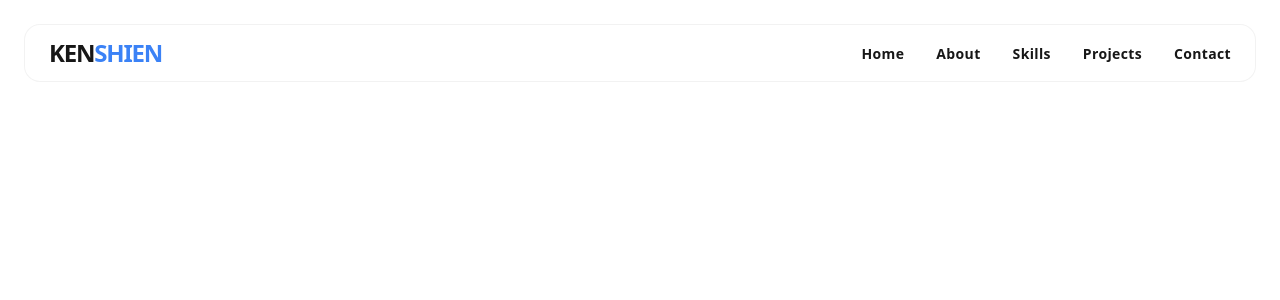
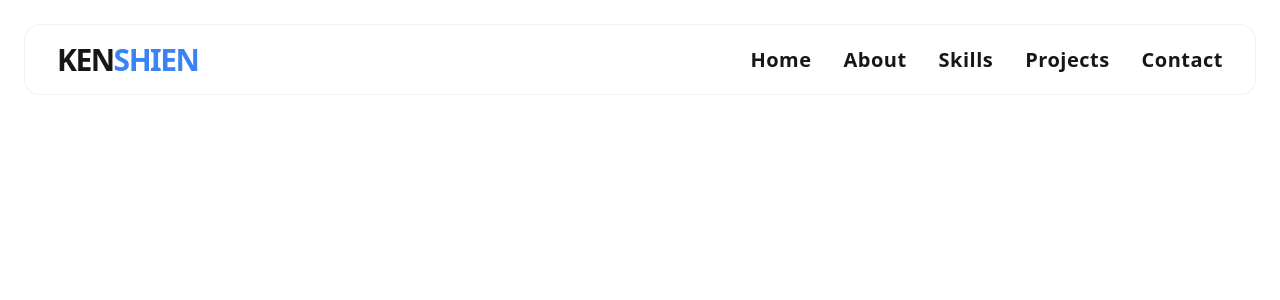
Before and after one commit to KenshienAlao/Portfolio, a Next.js app: page /components/Navigation in a window 1280 px wide. Shown: the top 300 px of the page. Built offline with nearby package versions, Linux system fonts and the light colour scheme.

Commit message:
added some clamp in the text and padding

```diff
--- a/app/components/Navigation/page.js
+++ b/app/components/Navigation/page.js
@@ -11,6 +11,9 @@ import { useScrollToSection } from "@/app/hooks/useScrollToSection";
 
 // utils
 import { menu } from "@/app/utils/navigationMenu";
+
+// ui
+import { MenuIcon } from "@/app/components/ui/elements";
 
 export default function Navigation({ active }) {
   const scrolled = useHandleScroll();
@@ -31,24 +34,24 @@ export default function Navigation({ active }) {
               initial={{ y: -40, opacity: 0 }}
               animate={{ y: 0, opacity: 1 }}
               transition={{ duration: 0.5 }}
-              className={`bg-glass border-glass-border flex items-center justify-between rounded-2xl border px-6 py-3 shadow-lg backdrop-blur-md transition-all duration-500 ${
+              className={`bg-glass border-glass-border flex items-center justify-between rounded-2xl border px-[clamp(1rem,0.6087rem+1.7391vw,2rem)] py-3 shadow-lg backdrop-blur-md transition-all duration-500 ${
                 scrolled ? "shadow-xl" : "shadow-none"
               }`}
             >
               {/* logo */}
-              <div className="text-foreground cursor-pointer text-2xl font-black tracking-tighter transition-all duration-500 hover:scale-110">
+              <div className="text-foreground cursor-pointer text-[clamp(0.75rem,0.3098rem+1.9565vw,1.875rem)] font-black tracking-tighter transition-all duration-500">
                 KEN<span className="text-accent">SHIEN</span>
               </div>
 
               {/* desktop menu */}
-              <div className="hidden items-center gap-8 sm:flex">
-                <ul className="flex items-center gap-8">
+              <div className="hidden items-center sm:flex">
+                <ul className="flex items-center gap-[clamp(1rem,0.6087rem+1.7391vw,2rem)]">
                   {menu.map((item) => {
                     return (
                       <li key={item.name} className="group relative">
                         <button
                           onClick={() => scrollToSection(item.id)}
-                          className={`text-sm font-bold tracking-wide transition-colors ${
+                          className={`text-[clamp(0.75rem,0.5543rem+0.8696vw,1.25rem)] font-bold tracking-wide transition-colors ${
                             active === item.name
                               ? "text-accent"
                               : "text-foreground/70 group-hover:text-foreground"
@@ -76,18 +79,7 @@ export default function Navigation({ active }) {
                 className="text-foreground relative z-110 flex cursor-pointer sm:hidden"
                 onClick={() => setOpen(!open)}
               >
-                <svg
-                  height="28"
-                  viewBox="0 -960 960 960"
-                  width="28"
-                  fill="currentColor"
-                >
-                  {open ? (
-                    <path d="m256-200-56-56 224-224-224-224 56-56 224 224 224-224 56 56-224 224 224 224-56 56-224-224-224 224Z" />
-                  ) : (
-                    <path d="M120-240v-80h720v80H120Zm0-200v-80h720v80H120Zm0-200v-80h720v80H120Z" />
-                  )}
-                </svg>
+                <MenuIcon />
               </motion.button>
             </div>
           </AnimatePresence>
@@ -125,9 +117,9 @@ export default function Navigation({ active }) {
                       onClick={() => setOpen(false)}
                     >
                       <button
-                        onClick={() => scrollToSection(id)}
+                        onClick={() => scrollToSection(item.id)}
                         className={`text-3xl font-black tracking-tight transition-colors ${
-                          active === id
+                          active === item.id
                             ? "text-accent"
                             : "text-foreground hover:text-accent"
                         }`}
```
